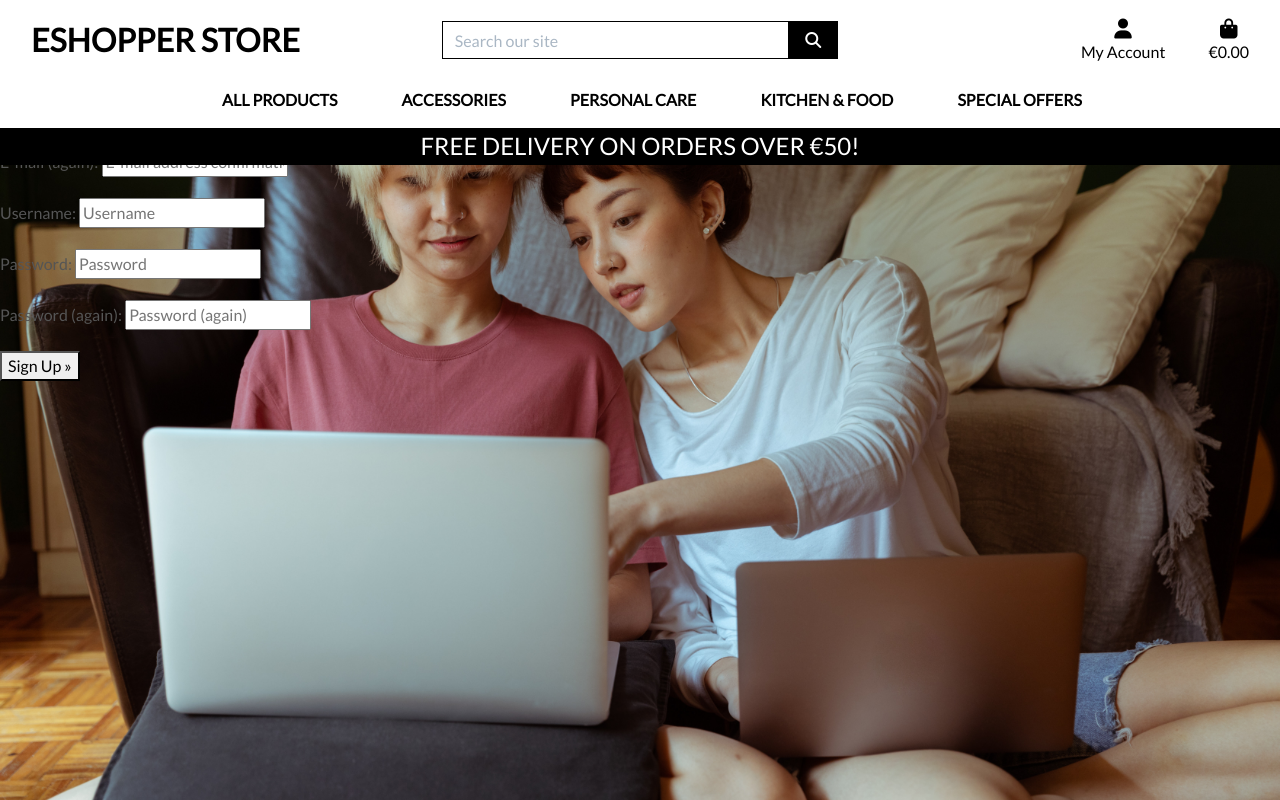
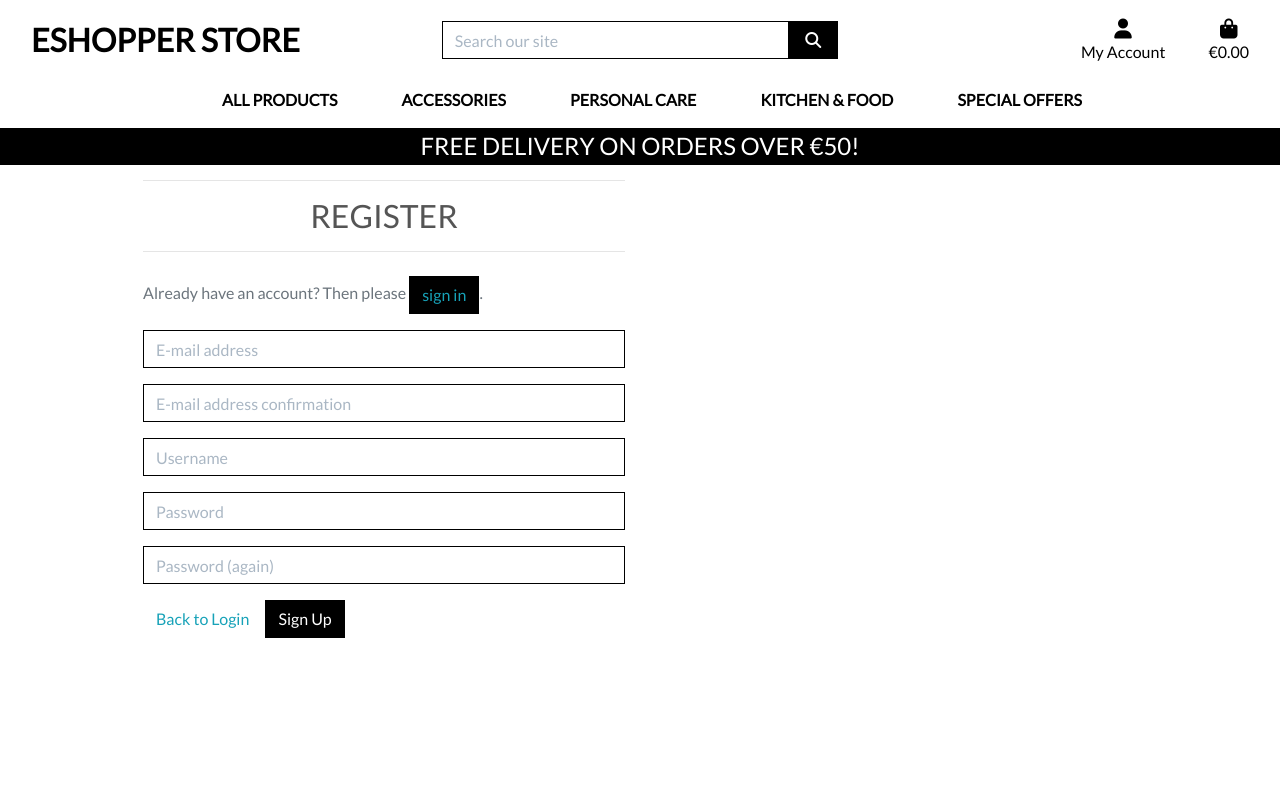
Before and after one commit to Code-Institute-Submissions/artneto-Eshopper_AugResub, a Django app: page /accounts/signup/ in a window 1280 px wide. Run offline with Django 3.2, Linux system fonts and the light colour scheme; some libraries are stand-ins or nearby versions.

Commit message:
added emails confirmation

```diff
--- a/templates/allauth/account/signup.html
+++ b/templates/allauth/account/signup.html
@@ -4,18 +4,31 @@
 
 {% block head_title %}{% trans "Signup" %}{% endblock %}
 
-{% block content %}
-<h1>{% trans "Sign Up" %}</h1>
+{% block inner_content %}
 
-<p>{% blocktrans %}Already have an account? Then please <a href="{{ login_url }}">sign in</a>.{% endblocktrans %}</p>
+<div class="member-form">
+  <hr>
+  <h2 class="logo-font text-center">{% trans "Register" %}</h2>
+  <hr>
+
+  <p>{% blocktrans %}Already have an account? Then please <button><a href="{{ login_url }}" id="account-exist">sign
+        in</a></button>.{% endblocktrans %}
+  </p>
+
 
   <form class="signup" id="signup_form" method="post" action="{% url 'account_signup' %}">
     {% csrf_token %}
-  {{ form.as_p }}
+    {{ form|crispy }}
     {% if redirect_field_value %}
     <input type="hidden" name="{{ redirect_field_name }}" value="{{ redirect_field_value }}" />
     {% endif %}
-  <button type="submit">{% trans "Sign Up" %} &raquo;</button>
+    <div class="form-btn my-0">
+      <a class="btn back-login" href="{% url 'account_login' %}">Back to Login</a>
+      <button type="submit">{% trans "Sign Up" %}</button>
+    </div>
   </form>
+</div>
+<br>
+
 
 {% endblock %}
```
Lines whose indentation alone changed are shown as unchanged.
